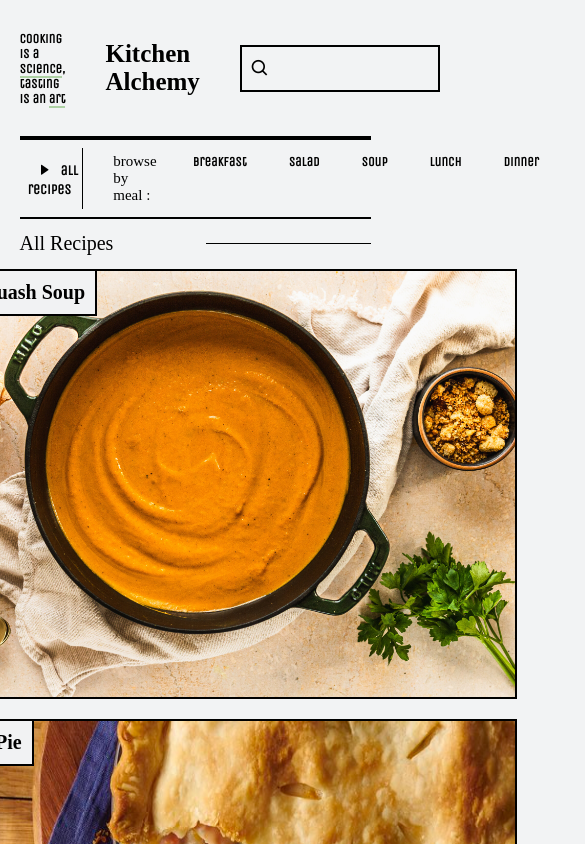
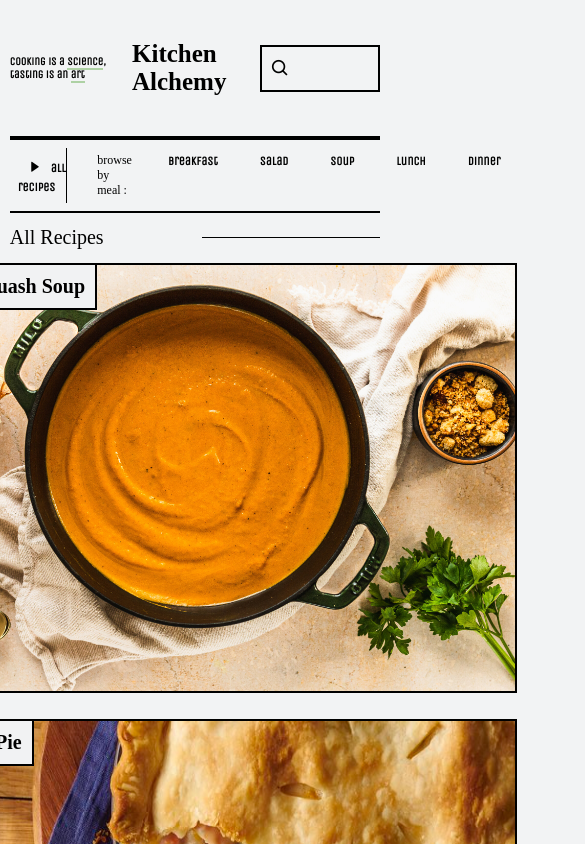
Before and after one commit to Carring10/kitchen-alchemy, a React (Vite) app: page / in a window 390 px wide. Shown: the top 844 px of the page, 585 px wide, since content can reach past the window. Built offline with nearby package versions, Linux system fonts and the light colour scheme; a web font is replaced by a local one.

Commit message:
fixed some div exceeding page width

```diff
--- a/src/index.css
+++ b/src/index.css
@@ -88,6 +88,11 @@ body {
     font-size: 20px;
   }
 
+  .recipe-link {
+    width: 640px;
+    height: 426px;
+  }
+
   .recipe-list-img-container {
     width: 640px;
     height: 426px;
@@ -121,3 +126,35 @@ body {
     width: 180px;
   }
 }
+
+@media (max-width: 768px) {
+  body {
+    width: 95%;
+  }
+
+  .app-header {
+    margin: 40px 20px;
+  }
+
+  .meal-tags {
+    font-size: 12px;
+  }
+
+  #all-recipes {
+    font-size: 12px;
+  }
+
+  #browse-meal {
+    font-size: 12px;
+  }
+}
+
+@media (max-width: 688px) {
+  .header p {
+    font-size: 11px;
+  }
+
+  .input-container {
+    width: 170px;
+  }
+}
--- a/src/pages/Navbar/navbar.css
+++ b/src/pages/Navbar/navbar.css
@@ -44,6 +44,7 @@
 }
 
 .search-bar {
+  width: 100%;
   height: 25px;
   border: none;
   outline: none;
--- a/src/pages/RecipeList/recipeList.css
+++ b/src/pages/RecipeList/recipeList.css
@@ -27,9 +27,11 @@
 .recipe-link {
   text-decoration: none;
   width: 800px;
+  height: 533px;
   display: flex;
   flex-direction: column;
   align-items: center;
+  margin-bottom: 30px;
 }
 
 .recipe-list-img-container {
@@ -38,7 +40,6 @@
   width: 800px;
   height: 533px;
   padding: 0px;
-  margin: 0px;
 }
 
 .recipe-list-img {
```
